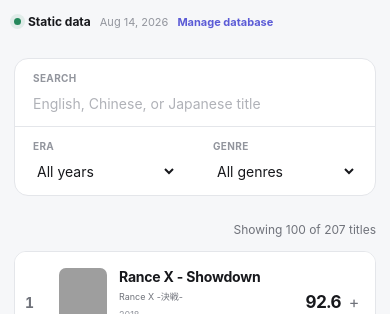
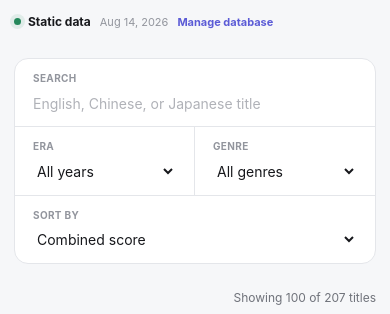
Before and after one commit to xjp66666/vn-rank, a React (Vite) app: page / in a window 390 px wide. Shown: the part 203-517 px from the top of the page. Built offline with nearby package versions, Linux system fonts and the light colour scheme; grey boxes are pictures that could not be loaded.

Commit message:
add sort by each site

```diff
--- a/src/Rankings.tsx
+++ b/src/Rankings.tsx
@@ -3,6 +3,7 @@ import { scoreFor, type RankingItem, type SourceKey } from "./ranking";
 import { loadStaticRankings } from "./data";
 
 type Language = "en" | "zh";
+type SortMode = "overall" | SourceKey;
 
 const activeSources: SourceKey[] = ["vndb", "bangumi", "egs"];
 const sourceLabels: Record<SourceKey, string> = {
@@ -24,6 +25,8 @@ const copy = {
     searchPlaceholder: "English, Chinese, or Japanese title",
     era: "Era",
     genre: "Genre",
+    sortBy: "Sort by",
+    combined: "Combined score",
     allYears: "All years",
     allGenres: "All genres",
     title: "Title",
@@ -73,6 +76,8 @@ const copy = {
     searchPlaceholder: "英文、中文或日文标题",
     era: "年代",
     genre: "类型",
+    sortBy: "排序方式",
+    combined: "综合评分",
     allYears: "全部年份",
     allGenres: "全部类型",
     title: "标题",
@@ -140,6 +145,7 @@ export function Rankings() {
   const [query, setQuery] = useState("");
   const [era, setEra] = useState("all");
   const [genre, setGenre] = useState("all");
+  const [sortMode, setSortMode] = useState<SortMode>("overall");
   const [expanded, setExpanded] = useState<string | null>(null);
   const [showAll, setShowAll] = useState(false);
   const [showAccuracyWarning, setShowAccuracyWarning] = useState(false);
@@ -169,9 +175,35 @@ export function Rankings() {
     return () => controller.abort();
   }, []);
 
+  const sortedRankings = useMemo(() => {
+    const sorted = [...rankings];
+
+    if (sortMode === "overall") {
+      return sorted.sort((left, right) => left.rank - right.rank);
+    }
+
+    return sorted.sort((left, right) => {
+      const leftScore = left.sources[sortMode].score;
+      const rightScore = right.sources[sortMode].score;
+
+      if (leftScore === null && rightScore !== null) return 1;
+      if (leftScore !== null && rightScore === null) return -1;
+      if (leftScore !== rightScore) return (rightScore ?? 0) - (leftScore ?? 0);
+
+      const voteDifference = (right.sources[sortMode].votes ?? 0)
+        - (left.sources[sortMode].votes ?? 0);
+      return voteDifference || left.rank - right.rank;
+    });
+  }, [rankings, sortMode]);
+
+  const displayRankById = useMemo(
+    () => new Map(sortedRankings.map((item, index) => [item.id, index + 1])),
+    [sortedRankings],
+  );
+
   const availableRankings = useMemo(
-    () => (showAll ? rankings : rankings.slice(0, 100)),
-    [rankings, showAll],
+    () => (showAll ? sortedRankings : sortedRankings.slice(0, 100)),
+    [showAll, sortedRankings],
   );
 
   const genres = useMemo(
@@ -284,6 +316,21 @@ export function Rankings() {
               ))}
             </select>
           </label>
+          <label className="select-control">
+            <span>{text.sortBy}</span>
+            <select
+              value={sortMode}
+              onChange={(event) => {
+                setSortMode(event.target.value as SortMode);
+                setExpanded(null);
+              }}
+            >
+              <option value="overall">{text.combined}</option>
+              {activeSources.map((source) => (
+                <option key={source} value={source}>{sourceLabels[source]}</option>
+              ))}
+            </select>
+          </label>
         </div>
 
         <div className="ranking-nav">
@@ -310,7 +357,9 @@ export function Rankings() {
                   onClick={() => setExpanded(isExpanded ? null : item.id)}
                   type="button"
                 >
-                  <span className="rank-number">{item.rank}</span>
+                  <span className="rank-number">
+                    {displayRankById.get(item.id) ?? item.rank}
+                  </span>
                   <span className="cover">
                     {item.image ? (
                       <img
--- a/src/styles.css
+++ b/src/styles.css
@@ -175,7 +175,7 @@ a {
   border-radius: var(--radius);
   display: grid;
   gap: 0;
-  grid-template-columns: 1fr 170px 190px;
+  grid-template-columns: minmax(260px, 1fr) 150px 170px 170px;
   margin-bottom: 18px;
   overflow: hidden;
 }
@@ -189,8 +189,12 @@ a {
 }
 
 .search-control,
-.select-control:first-of-type {
+.select-control {
   border-right: 1px solid var(--border);
+}
+
+.select-control:last-child {
+  border-right: 0;
 }
 
 .search-control > span,
@@ -1005,8 +1009,14 @@ select:focus-visible {
     grid-column: 1 / -1;
   }
 
-  .select-control:first-of-type {
-    border-right: 1px solid var(--border);
+  .select-control:nth-child(3) {
+    border-right: 0;
+  }
+
+  .select-control:last-child {
+    border-right: 0;
+    border-top: 1px solid var(--border);
+    grid-column: 1 / -1;
   }
 
   .list-head {
```
Also changed, not shown: data/catalog.json.
